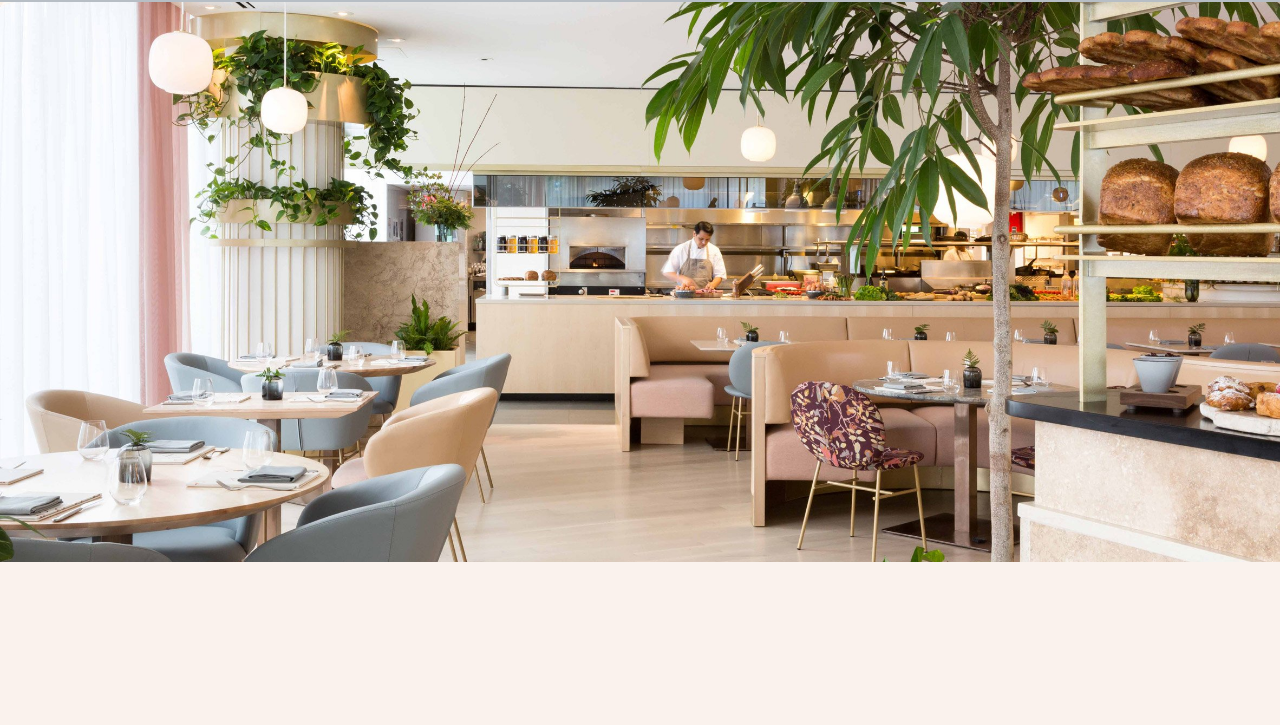
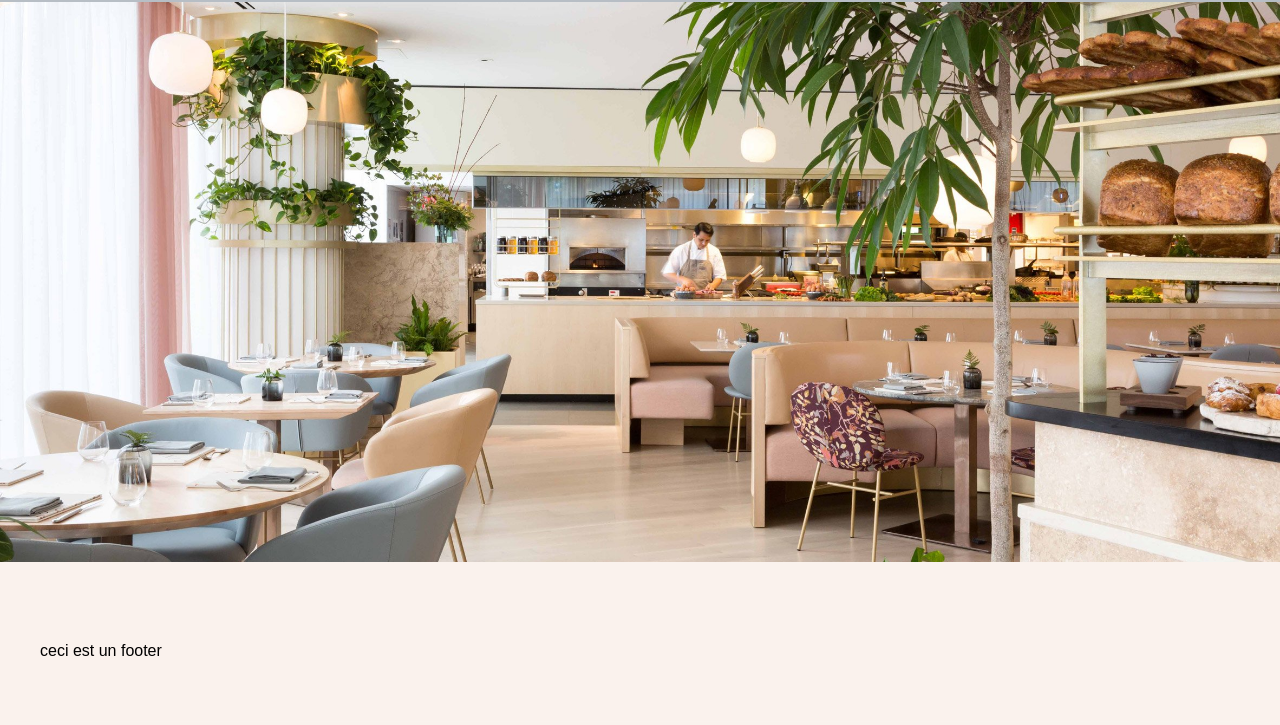
Before and after one commit to jjulienolry-droid/BOTANIST, a plain HTML site: page index.html in a window 1280 px wide. Shown: the part 2218-2943 px from the top of the page. Before the commit the page ends 2880 px from the top, so only its background shows below. Drawn offline with Linux system fonts and the light colour scheme.

Commit message:
a l'aide

```diff
--- a/index.html
+++ b/index.html
@@ -71,7 +71,8 @@
         <div class="parallax-bg" style="background-image: url('img/background.jpg');"></div>
     </div>
     <footer id="footer">
-
+        <div class="footer-content">
+            ceci est un footer
     </footer>
     <script src="script.js"></script>
 </body>
```
Also changed, not shown: styles.css (line endings or trailing spaces).
